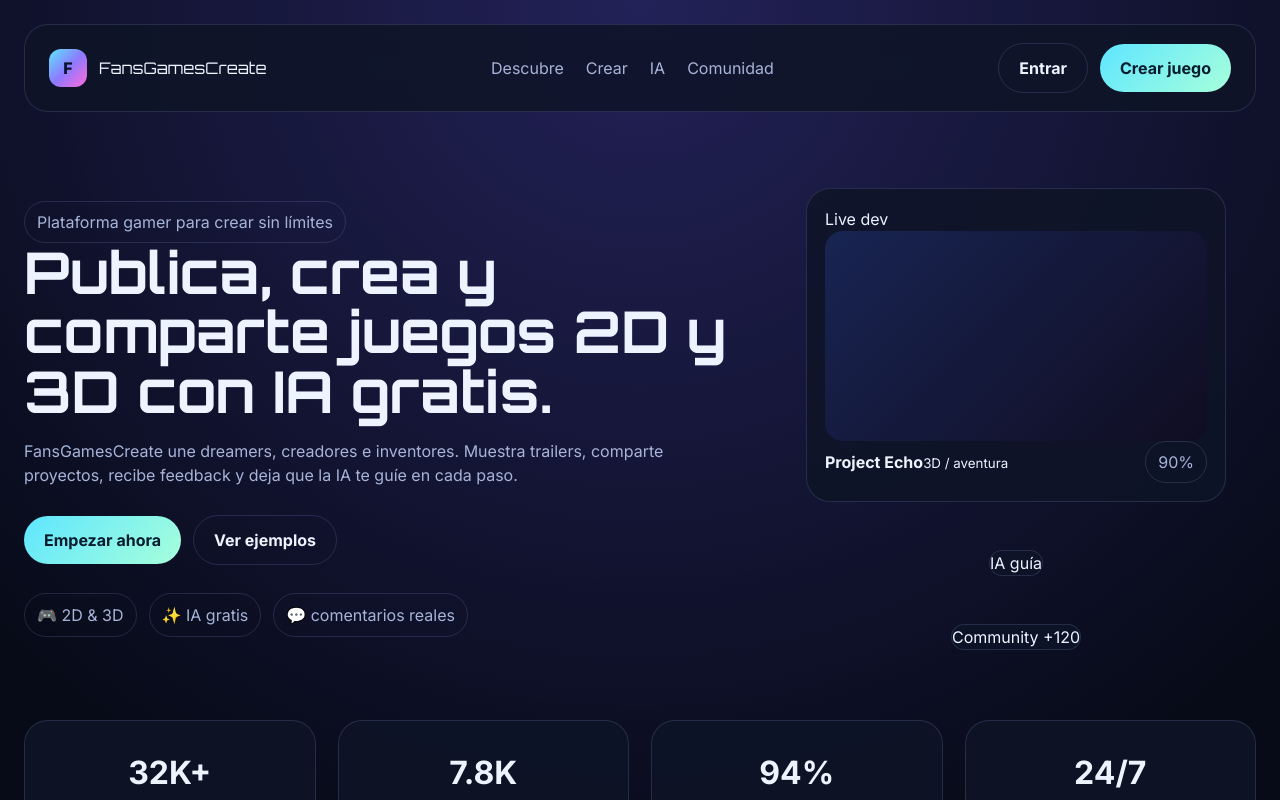
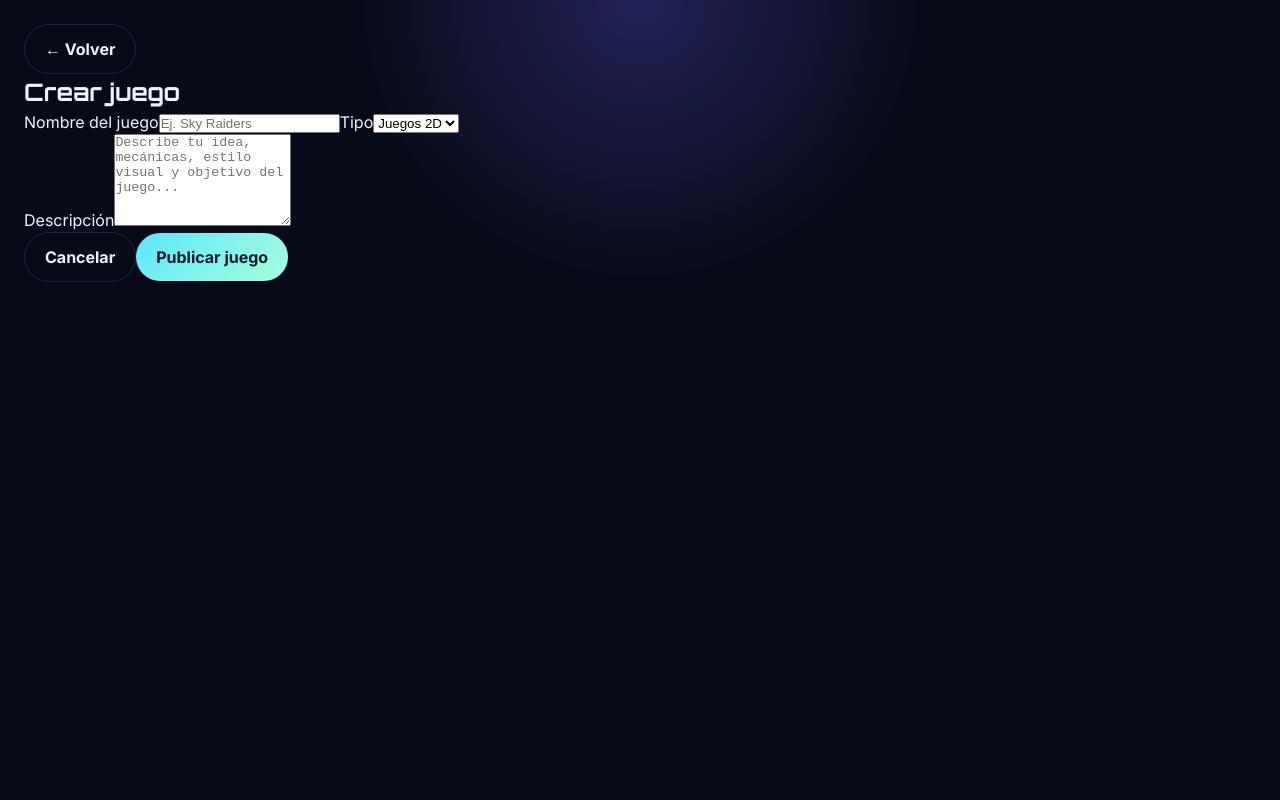
Before and after one commit to hernandezcampbelllaura-code/FansGamesCreate, a React (Vite) app: page / in a window 1280 px wide. Both pictures are taken after a click on the button "Crear juego". Shown: the top 800 px of the page. Built offline with nearby package versions, Linux system fonts and the light colour scheme.

Commit message:
Reemplazar App.jsx con navegación real entre home, crear, ejemplos y detalle de juego

```diff
--- a/src/App.jsx
+++ b/src/App.jsx
@@ -1,3 +1,47 @@
+import React, { useMemo, useState } from 'react';
+
+const initialGames = [
+  {
+    id: 1,
+    name: 'Neon Forge',
+    type: '2D / acción',
+    creator: 'AstraNova',
+    mood: 'cyberpunk',
+    progress: '82%',
+    accent: 'neon',
+    description:
+      'Un juego de plataformas con combates rápidos, retos de precisión y un mundo futurista lleno de secretos.',
+    tags: ['acción', 'pixel-art', 'exploración'],
+    players: '4.2K',
+  },
+  {
+    id: 2,
+    name: 'Skybound Echo',
+    type: '3D / aventura',
+    creator: 'PixelWarden',
+    mood: 'fantasía',
+    progress: '64%',
+    accent: 'ocean',
+    description:
+      'Una aventura emocional con cielos abiertos, criaturas legendarias y decisiones que cambian el mundo.',
+    tags: ['aventura', 'mundo abierto', 'historia'],
+    players: '3.5K',
+  },
+  {
+    id: 3,
+    name: 'Vault Runner',
+    type: '2D / supervivencia',
+    creator: 'MikaAr',
+    mood: 'sci-fi',
+    progress: '92%',
+    accent: 'sun',
+    description:
+      'Sobrevive en un futuro postapocalíptico con recursos limitados, peligro constante y decisiones críticas.',
+    tags: ['supervivencia', 'simulación', 'sci-fi'],
+    players: '6.1K',
+  },
+];
+
 const stats = [
   { value: '32K+', label: 'creadores activos' },
   { value: '7.8K', label: 'juegos publicados' },
@@ -23,33 +67,6 @@ const categories = [
     subtitle: 'Muestra tu juego con capturas, teasers y mecánicas.',
     accent: 'pink',
     badge: 'showcase',
-  },
-];
-
-const featured = [
-  {
-    name: 'Neon Forge',
-    type: '2D / acción',
-    creator: 'AstraNova',
-    mood: 'cyberpunk',
-    progress: '82%',
-    accent: 'neon',
-  },
-  {
-    name: 'Skybound Echo',
-    type: '3D / aventura',
-    creator: 'PixelWarden',
-    mood: 'fantasía',
-    progress: '64%',
-    accent: 'ocean',
-  },
-  {
-    name: 'Vault Runner',
-    type: '2D / supervivencia',
-    creator: 'MikaAr',
-    mood: 'sci-fi',
-    progress: '92%',
-    accent: 'sun',
   },
 ];
 
@@ -79,44 +96,53 @@ const comments = [
 ];
 
 function App() {
-  // Manejadores de eventos para los botones
-  const handleLogin = () => {
-    alert('Redirigiendo a login...');
-    // window.location.href = '/login';
+  const [view, setView] = useState('home');
+  const [selectedGame, setSelectedGame] = useState(initialGames[0]);
+  const [games, setGames] = useState(initialGames);
+  const [form, setForm] = useState({
+    title: '',
+    genre: 'Juegos 2D',
+    description: '',
+  });
+
+  const homeStats = useMemo(() => stats, []);
+
+  const openGame = (game) => {
+    setSelectedGame(game);
+    setView('game');
   };
 
-  const handleCreateGame = () => {
-    alert('Abriendo formulario para crear juego...');
-    // window.location.href = '/create-game';
+  const handleInputChange = (e) => {
+    const { name, value } = e.target;
+    setForm((prev) => ({ ...prev, [name]: value }));
   };
 
-  const handleStartNow = () => {
-    alert('¡Bienvenido! Iniciando...');
-    // window.location.href = '/start';
+  const handleCreateSubmit = (e) => {
+    e.preventDefault();
+
+    if (!form.title.trim() || !form.description.trim()) return;
+
+    const nextGame = {
+      id: Date.now(),
+      name: form.title.trim(),
+      type: form.genre,
+      creator: 'Tú',
+      mood: 'custom',
+      progress: '12%',
+      accent: 'neon',
+      description: form.description.trim(),
+      tags: [form.genre.toLowerCase(), 'nuevo', 'comunidad'],
+      players: '0',
+    };
+
+    setGames((prev) => [nextGame, ...prev]);
+    setSelectedGame(nextGame);
+    setForm({ title: '', genre: 'Juegos 2D', description: '' });
+    setView('game');
   };
 
-  const handleViewExamples = () => {
-    alert('Mostrando ejemplos de juegos...');
-    // window.location.href = '/examples';
-  };
-
-  const handleViewMore = (category) => {
-    alert(`Ver más juegos de ${category}`);
-    // window.location.href = `/games/${category}`;
-  };
-
-  const handleExploreCommunity = () => {
-    alert('Explorando la comunidad...');
-    // window.location.href = '/community';
-  };
-
-  const handleUploadGame = () => {
-    alert('Abriendo formulario para subir juego...');
-    // window.location.href = '/upload';
-  };
-
-  return (
-    <div className="app-shell">
+  const renderHome = () => (
+    <>
       <header className="topbar">
         <div className="brand-wrap">
           <div className="brand-mark">F</div>
@@ -124,15 +150,27 @@ function App() {
         </div>
 
         <nav className="menu">
-          <a href="#descubre">Descubre</a>
-          <a href="#crear">Crear</a>
-          <a href="#ia">IA</a>
-          <a href="#comunidad">Comunidad</a>
+          <button className="menu-btn" onClick={() => setView('home')}>
+            Descubre
+          </button>
+          <button className="menu-btn" onClick={() => setView('create')}>
+            Crear
+          </button>
+          <button className="menu-btn" onClick={() => setView('home')}>
+            IA
+          </button>
+          <button className="menu-btn" onClick={() => setView('examples')}>
+            Comunidad
+          </button>
         </nav>
 
         <div className="nav-actions">
-          <button className="ghost-btn" onClick={handleLogin}>Entrar</button>
-          <button className="primary-btn" onClick={handleCreateGame}>Crear juego</button>
+          <button className="ghost-btn" onClick={() => setView('home')}>
+            Entrar
+          </button>
+          <button className="primary-btn" onClick={() => setView('create')}>
+            Crear juego
+          </button>
         </div>
       </header>
 
@@ -147,8 +185,12 @@ function App() {
             </p>
 
             <div className="cta-row">
-              <button className="primary-btn large" onClick={handleStartNow}>Empezar ahora</button>
-              <button className="ghost-btn large" onClick={handleViewExamples}>Ver ejemplos</button>
+              <button className="primary-btn large" onClick={() => setView('create')}>
+                Empezar ahora
+              </button>
+              <button className="ghost-btn large" onClick={() => setView('examples')}>
+                Ver ejemplos
+              </button>
             </div>
 
             <div className="mini-pills">
@@ -164,9 +206,7 @@ function App() {
                 <span className="live-dot" />
                 <span>Live dev</span>
               </div>
-
               <div className="project-preview preview-one" />
-
               <div className="project-meta">
                 <div>
                   <strong>Project Echo</strong>
@@ -175,14 +215,13 @@ function App() {
                 <span className="tag">90%</span>
               </div>
             </div>
-
             <div className="floating-card floating-mini mini-top">IA guía</div>
             <div className="floating-card floating-mini mini-bottom">Community +120</div>
           </div>
         </section>
 
         <section className="stats-bar">
-          {stats.map((stat) => (
+          {homeStats.map((stat) => (
             <div key={stat.label} className="stat-item">
               <strong>{stat.value}</strong>
               <span>{stat.label}</span>
@@ -202,7 +241,7 @@ function App() {
                 <span className="category-badge">{cat.badge}</span>
                 <h3>{cat.title}</h3>
                 <p>{cat.subtitle}</p>
-                <button onClick={() => handleViewMore(cat.title)}>Ver más</button>
+                <button onClick={() => setView('examples')}>Ver más</button>
               </article>
             ))}
           </div>
@@ -214,12 +253,18 @@ function App() {
               <span className="eyebrow">Proyectos destacados</span>
               <h2>Juegos que están rompiendo el mercado</h2>
             </div>
-            <button className="ghost-btn" onClick={handleExploreCommunity}>Explorar comunidad</button>
+            <button className="ghost-btn" onClick={() => setView('examples')}>
+              Explorar comunidad
+            </button>
           </div>
 
           <div className="featured-grid">
-            {featured.map((game) => (
-              <article key={game.name} className={`game-card ${game.accent}`}>
+            {games.map((game) => (
+              <article
+                key={game.id}
+                className={`game-card ${game.accent}`}
+                onClick={() => openGame(game)}
+              >
                 <div className="game-visual" />
                 <div className="game-body">
                   <div className="game-topline">
@@ -262,7 +307,9 @@ function App() {
 
             <div className="prompt-box">
               <span className="prompt-label">Prompt</span>
-              <p>"Quiero una idea de juego de aventura con exploración, historia emotiva y un trailer épico para comunidad gamer."</p>
+              <p>
+                “Quiero una idea de juego de aventura con exploración, historia emotiva y un trailer épico para comunidad gamer.”
+              </p>
             </div>
 
             <div className="suggestion-list">
@@ -298,7 +345,7 @@ function App() {
                     <small>{item.tag}</small>
                   </div>
                 </div>
-                <p>"{item.text}"</p>
+                <p>“{item.text}”</p>
               </article>
             ))}
           </div>
@@ -309,7 +356,9 @@ function App() {
             <span className="eyebrow">Tu creatividad merece ser vista</span>
             <h2>Crear, publicar y crecer nunca fue tan fácil.</h2>
           </div>
-          <button className="primary-btn large" onClick={handleUploadGame}>Subir mi juego</button>
+          <button className="primary-btn large" onClick={() => setView('create')}>
+            Subir mi juego
+          </button>
         </section>
       </main>
 
@@ -320,8 +369,155 @@ function App() {
         </div>
         <p>© 2026 FansGamesCreate. Comunidad creativa para gamers y desarrolladores.</p>
       </footer>
+    </>
+  );
+
+  const renderCreate = () => (
+    <div className="page-shell">
+      <header className="page-header">
+        <button className="ghost-btn" onClick={() => setView('home')}>
+          ← Volver
+        </button>
+        <h2>Crear juego</h2>
+      </header>
+
+      <form className="create-form" onSubmit={handleCreateSubmit}>
+        <div className="form-grid">
+          <label>
+            <span>Nombre del juego</span>
+            <input
+              type="text"
+              name="title"
+              value={form.title}
+              onChange={handleInputChange}
+              placeholder="Ej. Sky Raiders"
+            />
+          </label>
+
+          <label>
+            <span>Tipo</span>
+            <select name="genre" value={form.genre} onChange={handleInputChange}>
+              <option>Juegos 2D</option>
+              <option>Juegos 3D</option>
+              <option>Trailers</option>
+            </select>
+          </label>
+        </div>
+
+        <label>
+          <span>Descripción</span>
+          <textarea
+            name="description"
+            value={form.description}
+            onChange={handleInputChange}
+            rows="6"
+            placeholder="Describe tu idea, mecánicas, estilo visual y objetivo del juego..."
+          />
+        </label>
+
+        <div className="form-actions">
+          <button type="button" className="ghost-btn" onClick={() => setView('home')}>
+            Cancelar
+          </button>
+          <button type="submit" className="primary-btn">
+            Publicar juego
+          </button>
+        </div>
+      </form>
     </div>
   );
+
+  const renderExamples = () => (
+    <div className="page-shell">
+      <header className="page-header">
+        <button className="ghost-btn" onClick={() => setView('home')}>
+          ← Volver
+        </button>
+        <h2>Ejemplos y comunidad</h2>
+      </header>
+
+      <div className="example-grid">
+        {games.map((game) => (
+          <article
+            key={game.id}
+            className={`example-card ${game.accent}`}
+            onClick={() => openGame(game)}
+          >
+            <div className="mini-visual" />
+            <div className="example-body">
+              <div className="game-topline">
+                <span>{game.type}</span>
+                <span>{game.progress}</span>
+              </div>
+              <h3>{game.name}</h3>
+              <p>{game.description}</p>
+              <div className="creator-row">
+                <span>por {game.creator}</span>
+                <span className="mood">{game.mood}</span>
+              </div>
+            </div>
+          </article>
+        ))}
+      </div>
+    </div>
+  );
+
+  const renderGameDetail = () => (
+    <div className="page-shell">
+      <header className="page-header">
+        <button className="ghost-btn" onClick={() => setView('examples')}>
+          ← Volver
+        </button>
+        <h2>{selectedGame.name}</h2>
+      </header>
+
+      <div className="detail-layout">
+        <div className="detail-visual" />
+
+        <div className="detail-copy">
+          <div className="game-topline">
+            <span>{selectedGame.type}</span>
+            <span>{selectedGame.progress}</span>
+          </div>
+
+          <h3>{selectedGame.name}</h3>
+          <p>{selectedGame.description}</p>
+
+          <div className="tag-list">
+            {selectedGame.tags.map((tag) => (
+              <span key={tag} className="tag-item">
+                {tag}
+              </span>
+            ))}
+          </div>
+
+          <div className="detail-meta">
+            <div>
+              <strong>Creado por</strong>
+              <span>{selectedGame.creator}</span>
+            </div>
+            <div>
+              <strong>Jugadores</strong>
+              <span>{selectedGame.players}</span>
+            </div>
+          </div>
+
+          <button className="primary-btn" onClick={() => setView('create')}>
+            Crear tu versión
+          </button>
+        </div>
+      </div>
+    </div>
+  );
+
+  const renderCurrentView = () => {
+    if (view === 'create') return renderCreate();
+    if (view === 'examples') return renderExamples();
+    if (view === 'game') return renderGameDetail();
+    return renderHome();
+  };
+
+  return <div className="app-shell">{renderCurrentView()}</div>;
 }
 
 export default App;
```
